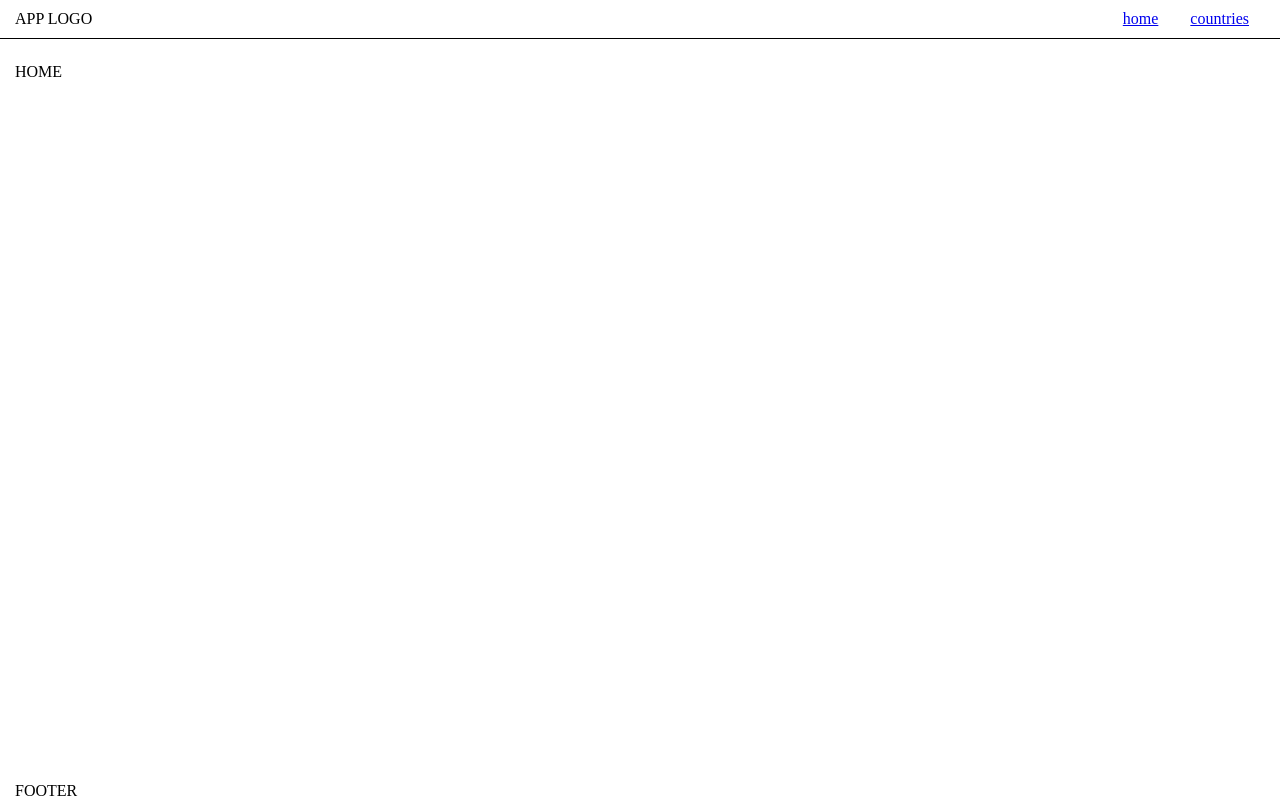
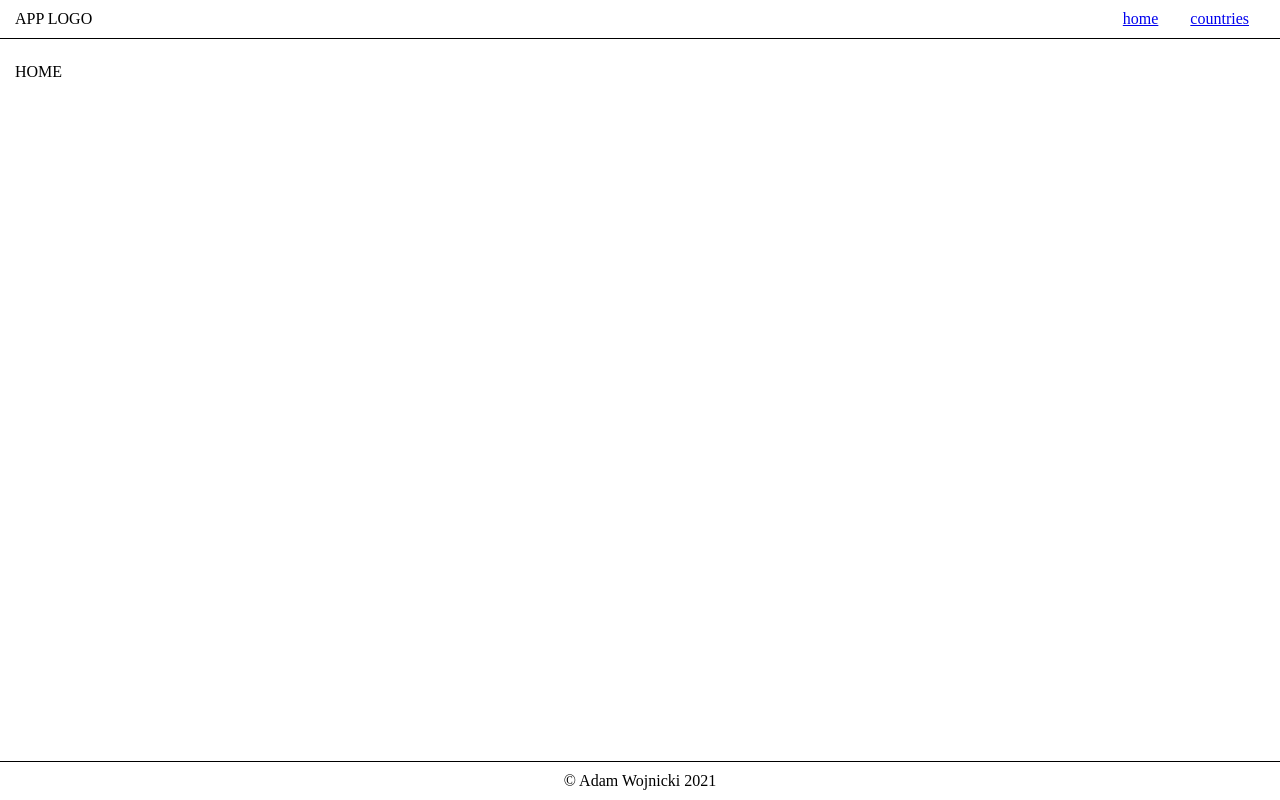
Before and after one commit to adamwojnicki/countries-app-v2, a React (Create React App) app: page / in a window 1280 px wide. Built offline with nearby package versions, Linux system fonts and the light colour scheme.

Commit message:
initial footer styling

```diff
--- /dev/null
+++ b/src/components/Footer/Footer.module.css
@@ -0,0 +1,8 @@
+.footer {
+  border-top: 1px solid #000;
+  padding: 10px 0;
+  margin-top: 24px;
+}
+.p {
+  text-align: center;
+}
--- a/src/components/Footer/Footer.tsx
+++ b/src/components/Footer/Footer.tsx
@@ -1,9 +1,12 @@
 import React from "react";
+import styles from "./Footer.module.css";
 
 const Footer = () => {
   return (
-    <footer>
-      <div className="container">FOOTER</div>
+    <footer className={styles.footer}>
+      <div className="container">
+        <p className={styles.p}>&copy; Adam Wojnicki 2021</p>
+      </div>
     </footer>
   );
 };
```
